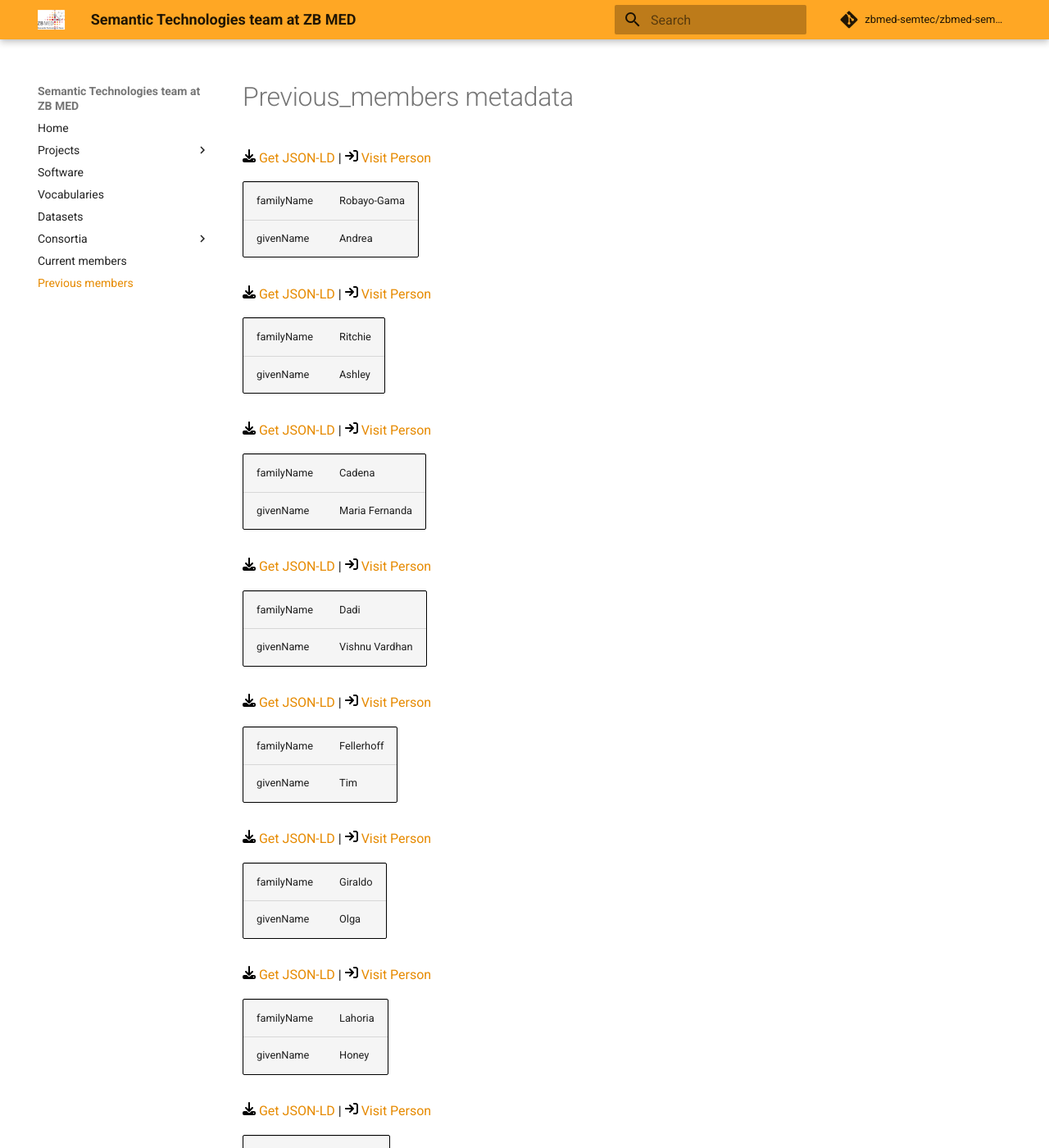
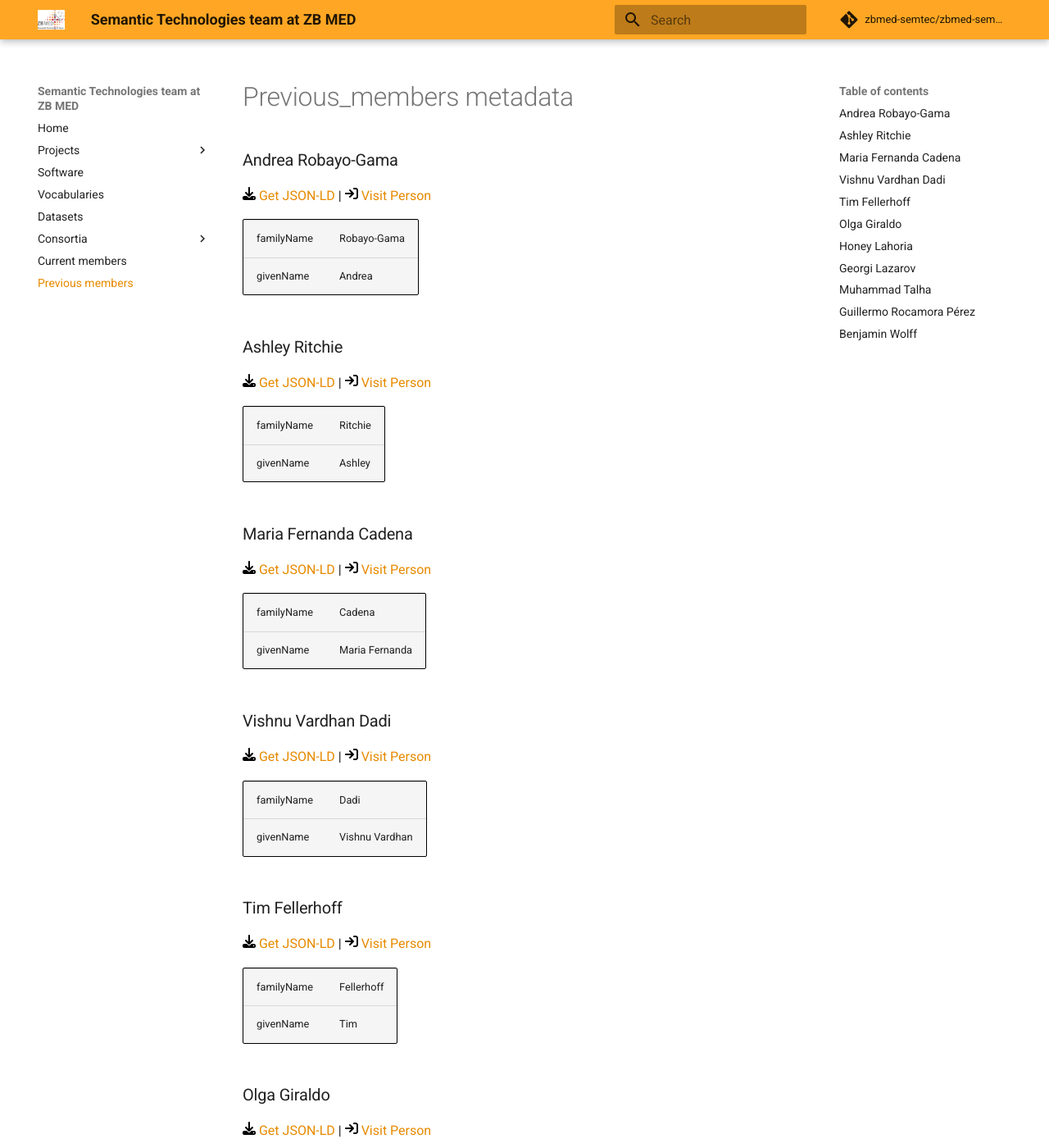
Before and after one commit to zbmed-semtec/zbmed-semtec.github.io, an MkDocs documentation site: the page built from docs/previous_members.md, in a window 1280 px wide and 1400 px high. Shown: the whole window at 82% size. Built offline with MkDocs 1.6.1 and Material for MkDocs 9.7.7, drawn with Linux system fonts in a browser that asks for light colours; comment, search, counter and statistics services are not loaded; some of the changed text lies outside the part shown.

Commit message:
Revert comment, code creates subtitles

```diff
--- a/docs/previous_members.md
+++ b/docs/previous_members.md
@@ -1,5 +1,6 @@
 # Previous_members metadata
 
+### Andrea Robayo-Gama
 <p><img src = "/images/get.svg" alt="Get JSON-LD"/><a href="https://raw.githubusercontent.com/zbmed-semtec/zbmed-semtec.github.io/main/metadata\previous_members\andrea-robayo-gama.json" target="_blank"> Get JSON-LD</a> | <a href="https://zbmed-semtec.github.io/previous_members/#andrea-robayo-gama" target="_blank"><img src = "/images/visit.svg" alt="Visit URL"/> Visit Person</a></p>
 <table style="background-color: #F5F5F5; width: 100%; text-align: left; border: 1px solid black;">
 <tbody>
@@ -24,6 +25,7 @@
 }
 </script>
 
+### Ashley Ritchie
 <p><img src = "/images/get.svg" alt="Get JSON-LD"/><a href="https://raw.githubusercontent.com/zbmed-semtec/zbmed-semtec.github.io/main/metadata\previous_members\ashley-ritchie.json" target="_blank"> Get JSON-LD</a> | <a href="https://zbmed-semtec.github.io/previous_members/#ashley-ritchie" target="_blank"><img src = "/images/visit.svg" alt="Visit URL"/> Visit Person</a></p>
 <table style="background-color: #F5F5F5; width: 100%; text-align: left; border: 1px solid black;">
 <tbody>
@@ -48,6 +50,7 @@
 }
 </script>
 
+###  Maria Fernanda Cadena
 <p><img src = "/images/get.svg" alt="Get JSON-LD"/><a href="https://raw.githubusercontent.com/zbmed-semtec/zbmed-semtec.github.io/main/metadata\previous_members\cadena_0000-0002-5915-8895.json" target="_blank"> Get JSON-LD</a> | <a href="https://orcid.org/0000-0002-5915-8895" target="_blank"><img src = "/images/visit.svg" alt="Visit URL"/> Visit Person</a></p>
 <table style="background-color: #F5F5F5; width: 100%; text-align: left; border: 1px solid black;">
 <tbody>
@@ -72,6 +75,7 @@
 }
 </script>
 
+### Vishnu Vardhan Dadi
 <p><img src = "/images/get.svg" alt="Get JSON-LD"/><a href="https://raw.githubusercontent.com/zbmed-semtec/zbmed-semtec.github.io/main/metadata\previous_members\dadi_0000-0002-3082-7522.json" target="_blank"> Get JSON-LD</a> | <a href="https://orcid.org/0000-0002-3082-7522" target="_blank"><img src = "/images/visit.svg" alt="Visit URL"/> Visit Person</a></p>
 <table style="background-color: #F5F5F5; width: 100%; text-align: left; border: 1px solid black;">
 <tbody>
@@ -96,6 +100,7 @@
 }
 </script>
 
+### Tim Fellerhoff
 <p><img src = "/images/get.svg" alt="Get JSON-LD"/><a href="https://raw.githubusercontent.com/zbmed-semtec/zbmed-semtec.github.io/main/metadata\previous_members\fellerhoff_0000-0002-8725-1317.json" target="_blank"> Get JSON-LD</a> | <a href="https://orcid.org/0000-0002-8725-1317" target="_blank"><img src = "/images/visit.svg" alt="Visit URL"/> Visit Person</a></p>
 <table style="background-color: #F5F5F5; width: 100%; text-align: left; border: 1px solid black;">
 <tbody>
@@ -120,6 +125,7 @@
 }
 </script>
 
+### Olga Giraldo
 <p><img src = "/images/get.svg" alt="Get JSON-LD"/><a href="https://raw.githubusercontent.com/zbmed-semtec/zbmed-semtec.github.io/main/metadata\previous_members\giraldo_0000-0003-2978-8922.json" target="_blank"> Get JSON-LD</a> | <a href="https://orcid.org/0000-0003-2978-8922" target="_blank"><img src = "/images/visit.svg" alt="Visit URL"/> Visit Person</a></p>
 <table style="background-color: #F5F5F5; width: 100%; text-align: left; border: 1px solid black;">
 <tbody>
@@ -144,6 +150,7 @@
 }
 </script>
 
+### Honey Lahoria
 <p><img src = "/images/get.svg" alt="Get JSON-LD"/><a href="https://raw.githubusercontent.com/zbmed-semtec/zbmed-semtec.github.io/main/metadata\previous_members\lahoria_0009-0004-0369-5677.json" target="_blank"> Get JSON-LD</a> | <a href="https://orcid.org/0009-0004-0369-5677" target="_blank"><img src = "/images/visit.svg" alt="Visit URL"/> Visit Person</a></p>
 <table style="background-color: #F5F5F5; width: 100%; text-align: left; border: 1px solid black;">
 <tbody>
@@ -168,6 +175,7 @@
 }
 </script>
 
+### Georgi Lazarov
 <p><img src = "/images/get.svg" alt="Get JSON-LD"/><a href="https://raw.githubusercontent.com/zbmed-semtec/zbmed-semtec.github.io/main/metadata\previous_members\lazarov_0000-0002-0762-4305.json" target="_blank"> Get JSON-LD</a> | <a href="http://orcid.org/0000-0002-0762-4305" target="_blank"><img src = "/images/visit.svg" alt="Visit URL"/> Visit Person</a></p>
 <table style="background-color: #F5F5F5; width: 100%; text-align: left; border: 1px solid black;">
 <tbody>
@@ -192,6 +200,7 @@
 }
 </script>
 
+### Muhammad Talha
 <p><img src = "/images/get.svg" alt="Get JSON-LD"/><a href="https://raw.githubusercontent.com/zbmed-semtec/zbmed-semtec.github.io/main/metadata\previous_members\muhammad-talha.json" target="_blank"> Get JSON-LD</a> | <a href="https://zbmed-semtec.github.io/previous_members/#muhammad-talha" target="_blank"><img src = "/images/visit.svg" alt="Visit URL"/> Visit Person</a></p>
 <table style="background-color: #F5F5F5; width: 100%; text-align: left; border: 1px solid black;">
 <tbody>
@@ -216,6 +225,7 @@
 }
 </script>
 
+### Guillermo Rocamora Pérez
 <p><img src = "/images/get.svg" alt="Get JSON-LD"/><a href="https://raw.githubusercontent.com/zbmed-semtec/zbmed-semtec.github.io/main/metadata\previous_members\rocamora_0000-0002-4795-3648.json" target="_blank"> Get JSON-LD</a> | <a href="https://orcid.org/0000-0002-4795-3648" target="_blank"><img src = "/images/visit.svg" alt="Visit URL"/> Visit Person</a></p>
 <table style="background-color: #F5F5F5; width: 100%; text-align: left; border: 1px solid black;">
 <tbody>
@@ -240,6 +250,7 @@
 }
 </script>
 
+### Benjamin Wolff
 <p><img src = "/images/get.svg" alt="Get JSON-LD"/><a href="https://raw.githubusercontent.com/zbmed-semtec/zbmed-semtec.github.io/main/metadata\previous_members\wolff_0000-0001-9345-8958.json" target="_blank"> Get JSON-LD</a> | <a href="https://orcid.org/0000-0001-9345-8958" target="_blank"><img src = "/images/visit.svg" alt="Visit URL"/> Visit Person</a></p>
 <table style="background-color: #F5F5F5; width: 100%; text-align: left; border: 1px solid black;">
 <tbody>
```
Also changed, not shown: docs/current_members.md (+6 -0 lines), docs/datasets.md (+5 -0 lines), docs/software.md (+7 -0 lines), docs/vocabularies.md (+1 -0 lines), 1 other file.
